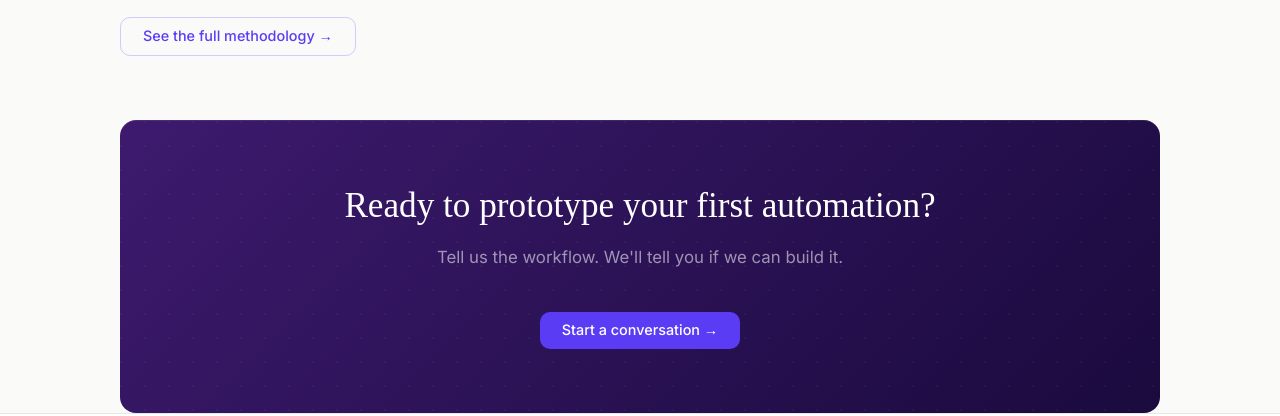
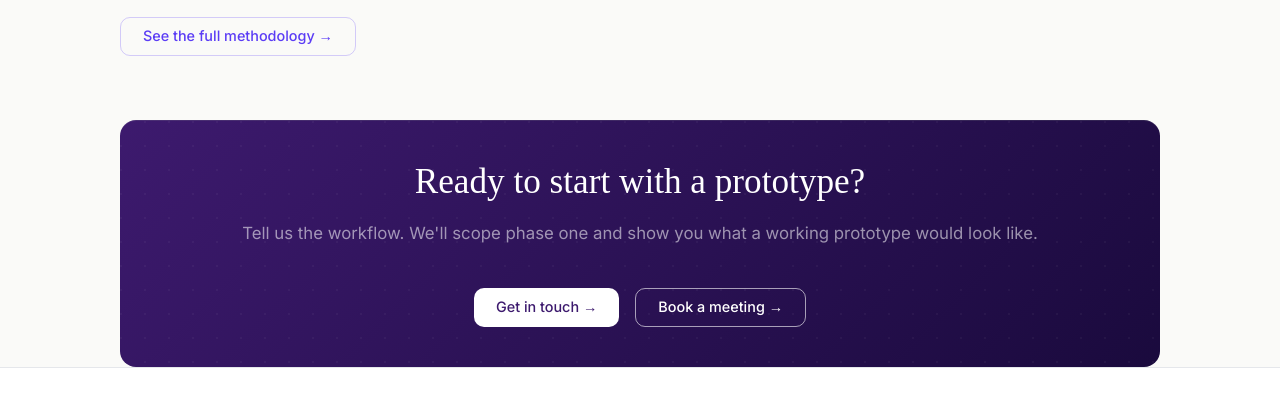
Before and after one commit to hrsrini/prototypes.designv2, an Astro site: page / in a window 1280 px wide. Shown: the part 2030-2446 px from the top of the page. Built offline with nearby package versions, Linux system fonts and the light colour scheme; Astro itself is replaced by a stand-in of ours.

Commit message:
Home: sync CTA section with How We Work page
Co-Authored-By: Claude Sonnet 4.6 <noreply@anthropic.com>

```diff
--- a/src/pages/index.astro
+++ b/src/pages/index.astro
@@ -135,10 +135,13 @@ import Footer from '../components/Footer.astro';
     <!-- CTA band -->
     <section class="section" style="padding: 0;">
       <div class="container">
-        <div class="cta-band" style="padding: 4rem var(--space-xl);">
-          <h2>Ready to prototype your first automation?</h2>
-          <p>Tell us the workflow. We'll tell you if we can build it.</p>
-          <a href="/contact" class="btn btn-primary">Start a conversation →</a>
+        <div class="cta-band" style="padding: 2.5rem var(--space-xl);">
+          <h2>Ready to start with a prototype?</h2>
+          <p>Tell us the workflow. We'll scope phase one and show you what a working prototype would look like.</p>
+          <div class="cta-band-actions">
+            <a href="/contact" class="btn btn-cta-solid">Get in touch →</a>
+            <a href="https://calendly.com/hrsrini/i-need-to-know-more-about-automation" target="_blank" rel="noopener" class="btn btn-cta-outline">Book a meeting →</a>
+          </div>
         </div>
       </div>
     </section>
```
